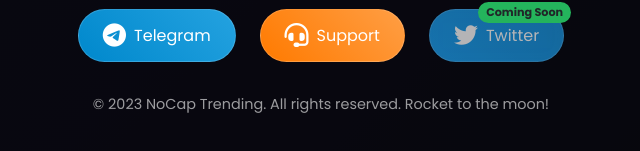
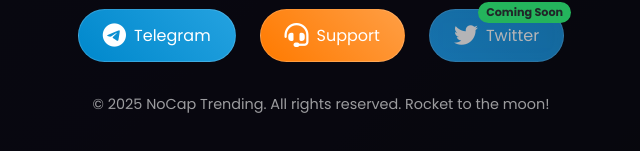
Before and after one commit to Brendanprincess/nocap-trending, a plain HTML site: page index.html in a window 1280 px wide. Shown: the part 2519-2670 px from the top of the page, 319-959 px from the left. Drawn offline with Linux system fonts and the light colour scheme.

Commit message:
Update index.html

```diff
--- a/index.html
+++ b/index.html
@@ -120,7 +120,7 @@
                 </a>
             </div>
 
-            <p class="copyright">© 2023 NoCap Trending. All rights reserved. Rocket to the moon!</p>
+            <p class="copyright">© 2025 NoCap Trending. All rights reserved. Rocket to the moon!</p>
         </div>
     </footer>
 
```
